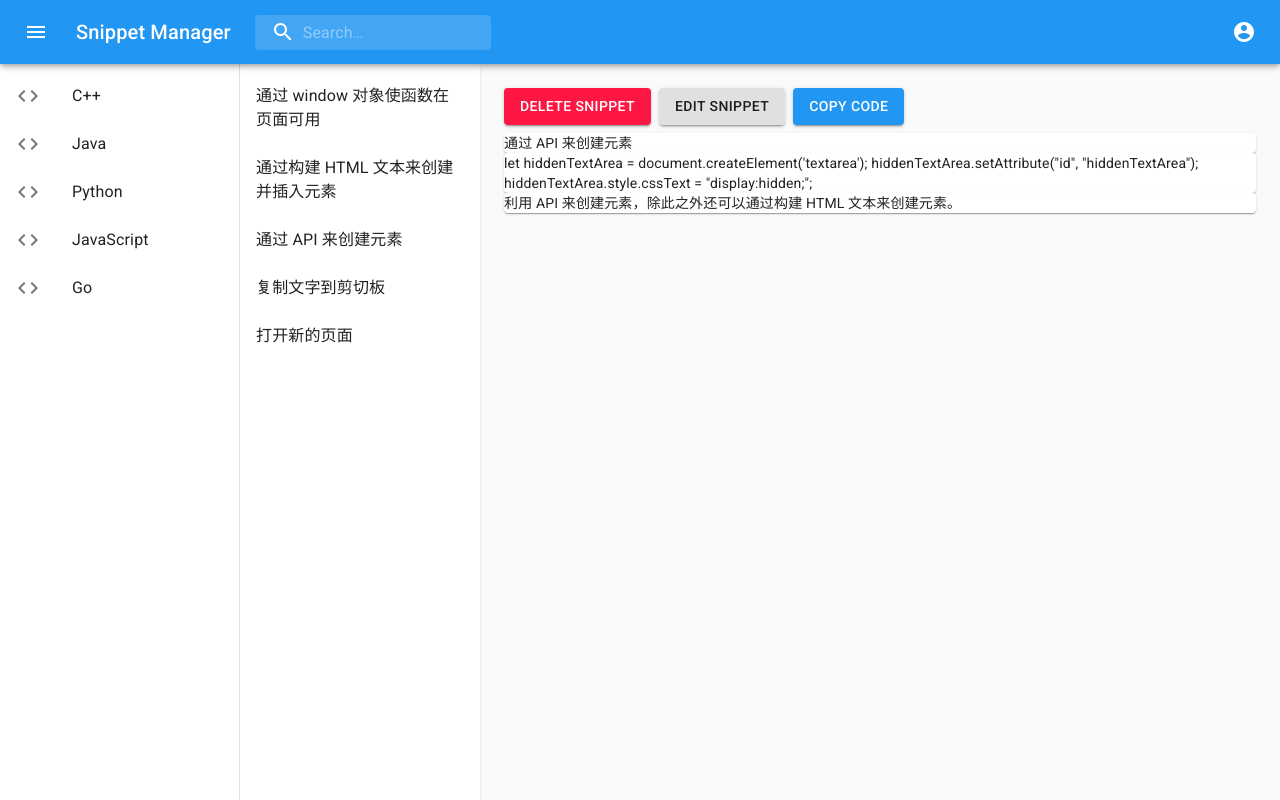
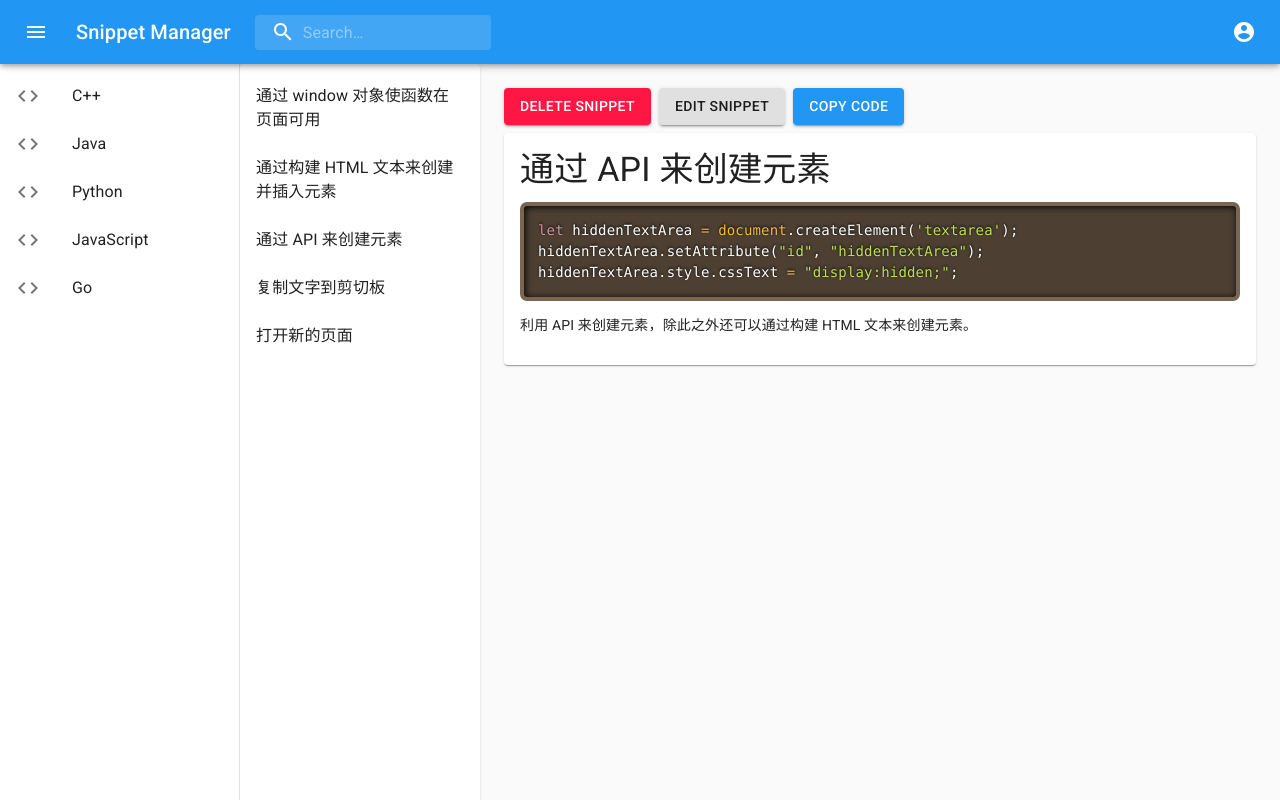
Before and after one commit to songquanpeng/snippet-manager, a React (Create React App) app in the folder web/: page / in a window 1280 px wide. Built offline with nearby package versions, Linux system fonts and the light colour scheme.

Commit message:
:tada: snippet page is done

```diff
--- a/web/package.json
+++ b/web/package.json
@@ -10,12 +10,14 @@
     "axios": "^0.21.1",
     "clsx": "^1.1.1",
     "history": "^5.0.0",
+    "marked": "^1.2.9",
     "react": "^16.13.1",
     "react-ace": "^9.3.0",
     "react-dom": "^16.13.1",
     "react-router": "^6.0.0-beta.0",
     "react-router-dom": "^6.0.0-beta.0",
     "react-scripts": "4.0.2",
+    "react-syntax-highlighter": "^15.4.3",
     "react-window": "^1.8.6"
   },
   "devDependencies": {
--- a/web/src/components/Snippet.js
+++ b/web/src/components/Snippet.js
@@ -14,6 +14,12 @@ import IconButton from '@material-ui/core/IconButton';
 import CloseIcon from '@material-ui/icons/Close';
 import SaveIcon from '@material-ui/icons/Save';
 import Slide from '@material-ui/core/Slide';
+import Typography from '@material-ui/core/Typography';
+
+import { Prism as SyntaxHighlighter } from 'react-syntax-highlighter';
+import { dark } from 'react-syntax-highlighter/dist/esm/styles/prism';
+
+import marked from 'marked';
 
 let snackTimeout = undefined;
 const Transition = React.forwardRef(function Transition(props, ref) {
@@ -42,10 +48,14 @@ class Snippet extends React.Component {
       showSnackbar: false,
       showEditor: false,
       snackMessage: 'Hi',
+      renderedDescription: '',
     };
   }
 
   async componentDidMount() {
+    this.setState({
+      renderedDescription: marked(this.state.snippet.description),
+    });
     this.loadEditorConfig();
   }
 
@@ -223,9 +233,17 @@ ${snippet.description}`;
   };
 
   applyChange = async () => {
+    let snippet = this.draft2snippet(this.state.draft);
+    let needRenderMarkdown =
+      this.state.snippet.description !== snippet.description;
     this.setState({
-      snippet: this.draft2snippet(this.state.draft),
+      snippet,
     });
+    if (needRenderMarkdown) {
+      this.setState({
+        renderedDescription: marked(snippet.description),
+      });
+    }
     // TODO: send update request
     this.message('Snippet has been updated.');
   };
@@ -269,9 +287,22 @@ ${snippet.description}`;
     return (
       <>
         {this.renderTopPanel()}
-        <Paper>{this.state.snippet.title}</Paper>
-        <Paper>{this.state.snippet.code}</Paper>
-        <Paper>{this.state.snippet.description}</Paper>
+        <Paper style={{ padding: 16 }}>
+          <Typography variant="h4" gutterBottom>
+            {this.state.snippet.title}
+          </Typography>
+          <SyntaxHighlighter
+            language={this.state.snippet.language}
+            style={dark}
+          >
+            {this.state.snippet.code}
+          </SyntaxHighlighter>
+          <div
+            dangerouslySetInnerHTML={{
+              __html: this.state.renderedDescription,
+            }}
+          />
+        </Paper>
         {this.renderSnackbar()}
         {this.renderEditorDialog()}
       </>
```
